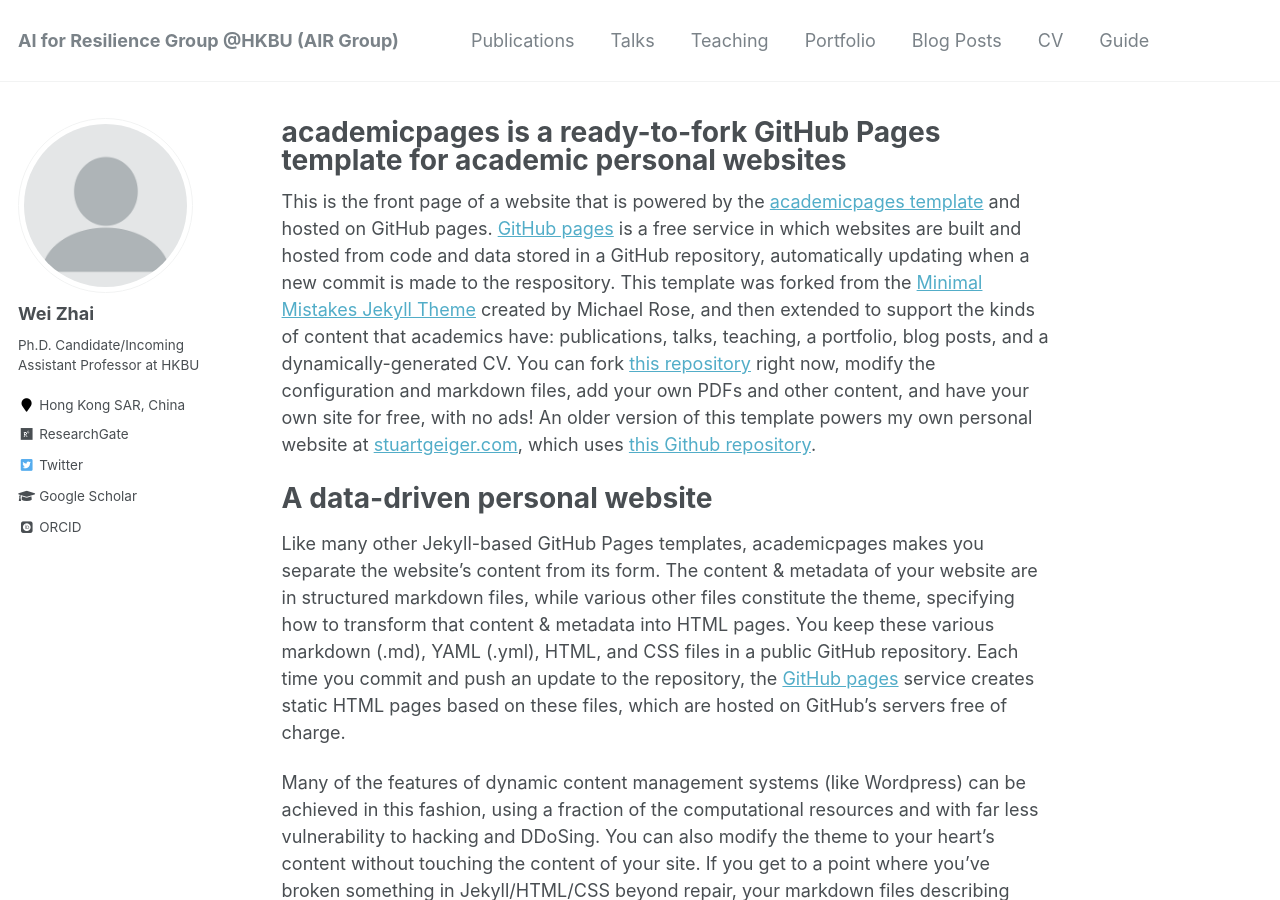
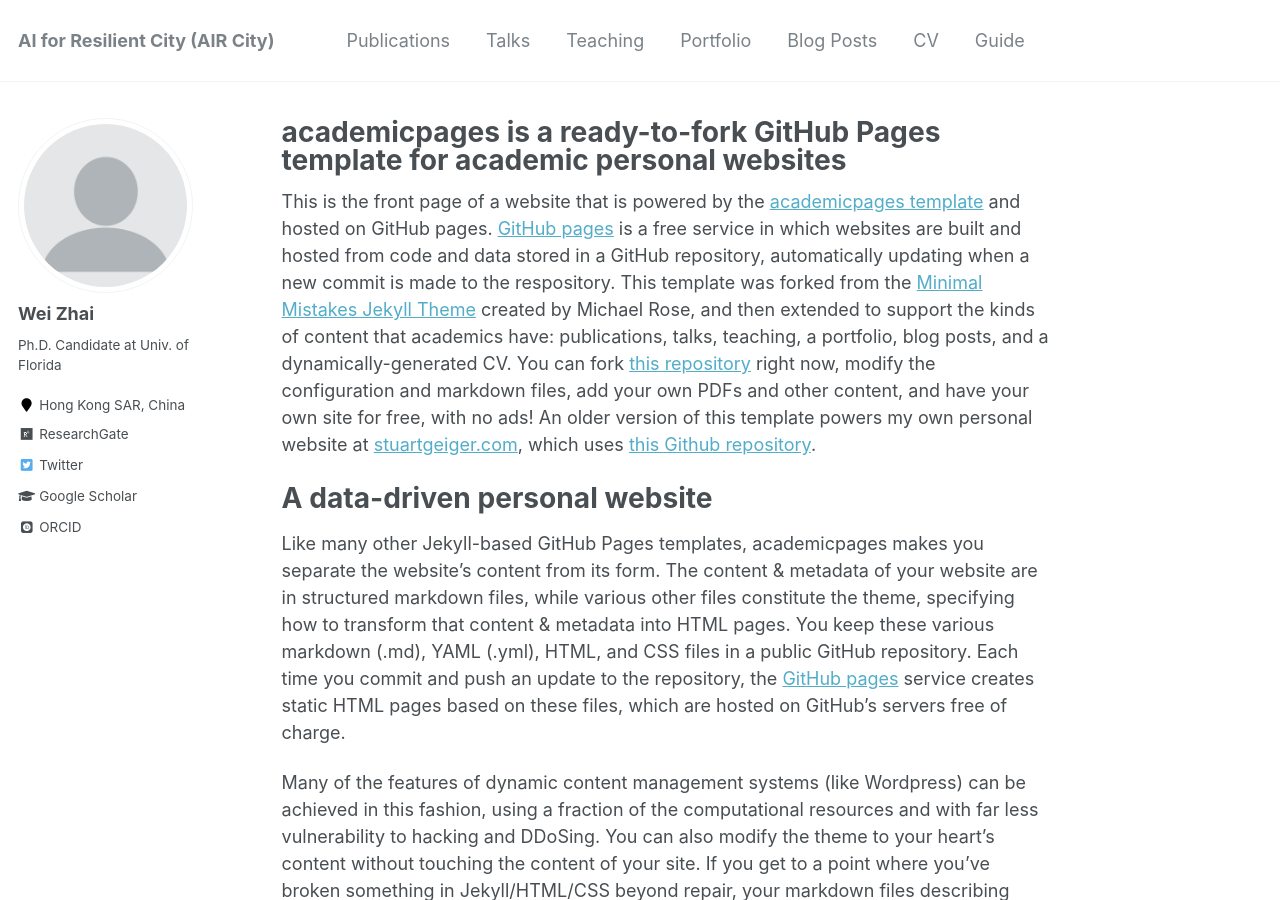
Before and after one commit to skywalkerzhai/weizhai.github.io, a Jekyll site: the page built from _pages/about.md, in a window 1280 px wide and 900 px high. Built offline with Jekyll 4.4.1, drawn with Linux system fonts in a browser that asks for light colours; some web fonts are replaced.

Commit message:
Update _config.yml

```diff
--- a/_config.yml
+++ b/_config.yml
@@ -7,10 +7,10 @@
 
 # Site Settings
 locale                   : "en-US"
-title                    : "AI for Resilience Group @HKBU (AIR Group)"
+title                    : "AI for Resilient City (AIR City)"
 title_separator          : "-"
 name                     : &name "Wei Zhai"
-description              : &description "Ph.D. Candidate/Incoming Assistant Professor at HKBU"
+description              : &description "Ph.D. Candidate at Univ. of Florida"
 url                      : https://academicpages.github.io # the base hostname & protocol for your site e.g. "https://mmistakes.github.io"
 baseurl                  : "" # the subpath of your site, e.g. "/blog"
 repository               : "academicpages/academicpages.github.io"
@@ -82,7 +82,7 @@
 author:
   name             : "Wei Zhai"
   avatar           : "profile.png"
-  bio              : "Ph.D. Candidate/Incoming Assistant Professor at HKBU"
+  bio              : "Ph.D. Candidate at Univ. of Florida"
   location         : "Hong Kong SAR, China"
   employer         :
   googlescholar    : "https://scholar.google.com/citations?hl=en&user=Vz8kG8IAAAAJ&view_op=list_works&sortby=pubdate"
```
